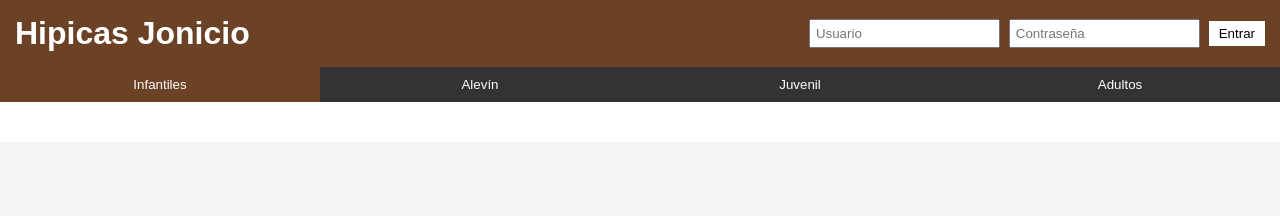
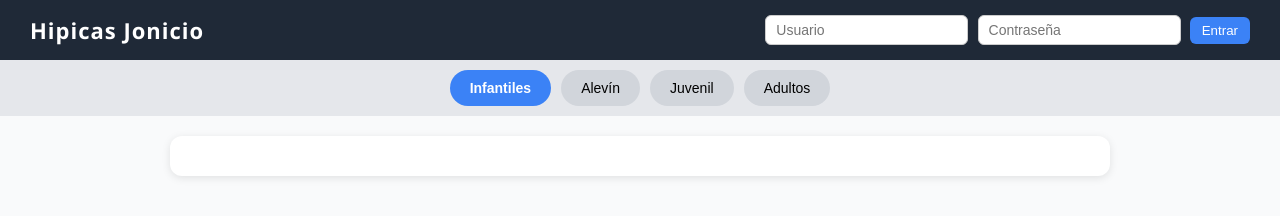
Before and after one commit to adrimj07/jonicio, a plain HTML site: page index.html in a window 1280 px wide. Drawn offline with Linux system fonts and the light colour scheme.

Commit message:
Update index.html

```diff
--- a/index.html
+++ b/index.html
@@ -5,25 +5,110 @@
   <meta name="viewport" content="width=device-width, initial-scale=1">
   <title>Hipicas Jonicio</title>
   <style>
-    body { font-family: Arial, sans-serif; margin:0; background:#f4f4f4; }
+    /* Fuente y colores base */
+    body {
+      font-family: 'Segoe UI', Roboto, sans-serif;
+      margin: 0;
+      background: #f9fafb;
+      color: #333;
+    }
     header {
-      background:#6b4226; color:white; padding:15px;
-      display:flex; justify-content:space-between; align-items:center;
+      background: #1f2937;
+      color: #fff;
+      padding: 15px 30px;
+      display: flex;
+      justify-content: space-between;
+      align-items: center;
+      box-shadow: 0 2px 6px rgba(0,0,0,0.15);
     }
-    h1 { margin:0; }
-    .login { font-size:14px; }
-    .login input { padding:5px; margin-left:5px; }
-    .login button { padding:5px 10px; margin-left:5px; background:#fff; border:none; cursor:pointer; }
-    .tabs { display:flex; background:#333; }
+    h1 { margin: 0; font-size: 22px; letter-spacing: 1px; }
+    /* Login minimalista */
+    .login input {
+      padding: 6px 10px;
+      border: 1px solid #ccc;
+      border-radius: 6px;
+      margin-left: 5px;
+      font-size: 14px;
+    }
+    .login button {
+      padding: 6px 12px;
+      margin-left: 5px;
+      background: #3b82f6;
+      color: #fff;
+      border: none;
+      border-radius: 6px;
+      cursor: pointer;
+      transition: background 0.2s;
+    }
+    .login button:hover { background: #2563eb; }
+    /* Tabs estilo pill */
+    .tabs {
+      display: flex;
+      justify-content: center;
+      background: #e5e7eb;
+      padding: 10px;
+      gap: 10px;
+    }
     .tabs button {
-      flex:1; padding:10px; background:#333; color:white; border:none; cursor:pointer;
+      padding: 10px 20px;
+      border: none;
+      border-radius: 20px;
+      background: #d1d5db;
+      cursor: pointer;
+      font-size: 14px;
+      transition: all 0.2s;
     }
-    .tabs button.active { background:#6b4226; }
-    .tab-content { padding:20px; background:white; }
-    .result-item { margin:10px 0; }
-    .add-form { margin:10px 0; padding:10px; border:1px solid #ccc; background:#fafafa; }
-    .add-form input { margin:5px 0; padding:5px; }
-    .add-form button { padding:5px 10px; background:#6b4226; color:white; border:none; cursor:pointer; }
+    .tabs button.active {
+      background: #3b82f6;
+      color: #fff;
+      font-weight: 600;
+    }
+    .tabs button:hover { background: #9ca3af; }
+    /* Contenido */
+    .tab-content {
+      max-width: 900px;
+      margin: 20px auto;
+      background: #fff;
+      padding: 20px;
+      border-radius: 12px;
+      box-shadow: 0 2px 8px rgba(0,0,0,0.1);
+    }
+    .result-item {
+      margin: 10px 0;
+      padding: 10px;
+      border-bottom: 1px solid #eee;
+    }
+    .result-item a {
+      color: #3b82f6;
+      text-decoration: none;
+    }
+    .result-item a:hover { text-decoration: underline; }
+    /* Formulario añadir */
+    .add-form {
+      margin-top: 15px;
+      padding: 15px;
+      border: 1px dashed #ccc;
+      border-radius: 10px;
+      background: #f9fafb;
+    }
+    .add-form input {
+      margin: 5px 0;
+      padding: 8px;
+      border: 1px solid #ccc;
+      border-radius: 6px;
+      width: 100%;
+    }
+    .add-form button {
+      margin-top: 10px;
+      padding: 8px 14px;
+      background: #10b981;
+      color: #fff;
+      border: none;
+      border-radius: 6px;
+      cursor: pointer;
+      transition: background 0.2s;
+    }
+    .add-form button:hover { background: #059669; }
   </style>
 </head>
 <body>
@@ -54,12 +139,7 @@
 
   <script>
     let loggedIn = false;
-    const categories = {
-      infantiles: [],
-      alevin: [],
-      juvenil: [],
-      adultos: []
-    };
+    const categories = { infantiles: [], alevin: [], juvenil: [], adultos: [] };
 
     function showTab(tab) {
       document.querySelectorAll('.tab-content').forEach(div => div.style.display='none');
@@ -68,7 +148,6 @@
       event.target.classList.add('active');
       renderCategory(tab);
     }
-
     function login() {
       const u = document.getElementById("user").value;
       const p = document.getElementById("pass").value;
@@ -77,18 +156,14 @@
         document.getElementById("loginPanel").style.display="none";
         document.getElementById("logoutPanel").style.display="block";
         renderCategory("infantiles");
-      } else {
-        alert("Credenciales incorrectas");
-      }
+      } else { alert("Credenciales incorrectas"); }
     }
-
     function logout() {
       loggedIn = false;
       document.getElementById("loginPanel").style.display="block";
       document.getElementById("logoutPanel").style.display="none";
       renderCategory("infantiles");
     }
-
     function renderCategory(tab) {
       const container = document.getElementById(tab);
       container.innerHTML = "";
@@ -102,14 +177,13 @@
         const form = document.createElement("div");
         form.className="add-form";
         form.innerHTML = `
-          <input type="text" id="title-${tab}" placeholder="Título del resultado"><br>
-          <input type="file" id="file-${tab}" accept="application/pdf"><br>
-          <button onclick="addResult('${tab}')">+</button>
+          <input type="text" id="title-${tab}" placeholder="Título del resultado">
+          <input type="file" id="file-${tab}" accept="application/pdf">
+          <button onclick="addResult('${tab}')">Añadir resultado +</button>
         `;
         container.appendChild(form);
       }
     }
-
     function addResult(tab) {
       const title = document.getElementById("title-"+tab).value;
       const fileInput = document.getElementById("file-"+tab);
@@ -119,8 +193,6 @@
       categories[tab].push({title, fileName:file.name, url});
       renderCategory(tab);
     }
-
-    // Inicializar
     renderCategory("infantiles");
   </script>
 </body>
```
